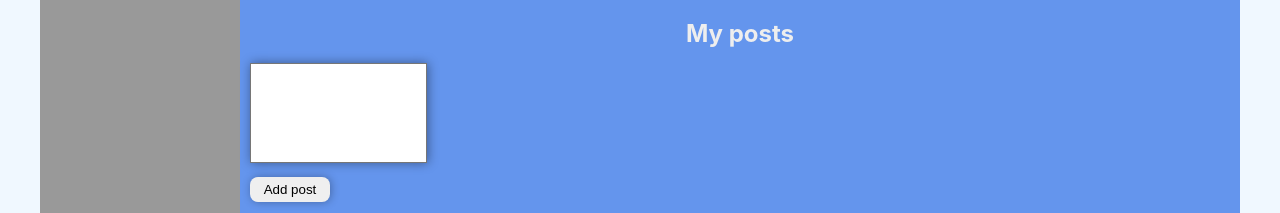
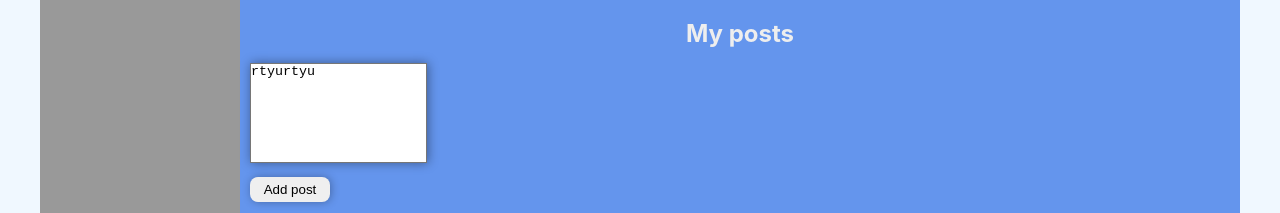
Before and after one commit to Melber17/react-way, a React (Create React App) app: page /profile in a window 1280 px wide. Shown: the part 393-606 px from the top of the page. Built offline with nearby package versions, Linux system fonts and the light colour scheme.

Commit message:
virtualDom

```diff
--- a/src/components/Profile/MyPosts/MyPosts.jsx
+++ b/src/components/Profile/MyPosts/MyPosts.jsx
@@ -6,15 +6,23 @@ export const MyPosts = (props) => {
     let postsElements =
         props.posts.map(p => <Post message={p.message} likesCount={p.likesCount}/>);
 
+ let newPostElement = React.createRef();
+
+ let addPost = () => {
+     let text = newPostElement.current.value;
+     alert(text);
+ }
+
+
     return <div className={s.postsBlock}>
         <div>
             <h3 className={s.title}>My posts</h3>
             <div>
                 <div>
-                    <textarea className={s.TextInput}></textarea>
+                    <textarea className={s.TextInput} ref={newPostElement}>rtyurtyu</textarea>
                 </div>
                 <div className={s.addButtonWrapper}>
-                    <button className={s.addButton}>Add post</button>
+                    <button onClick={addPost} className={s.addButton}>Add post</button>
                 </div>
             </div>
             <div className={s.posts}>
```
Also changed, not shown: 1 other file (tests, documents, lock files or other folders).
